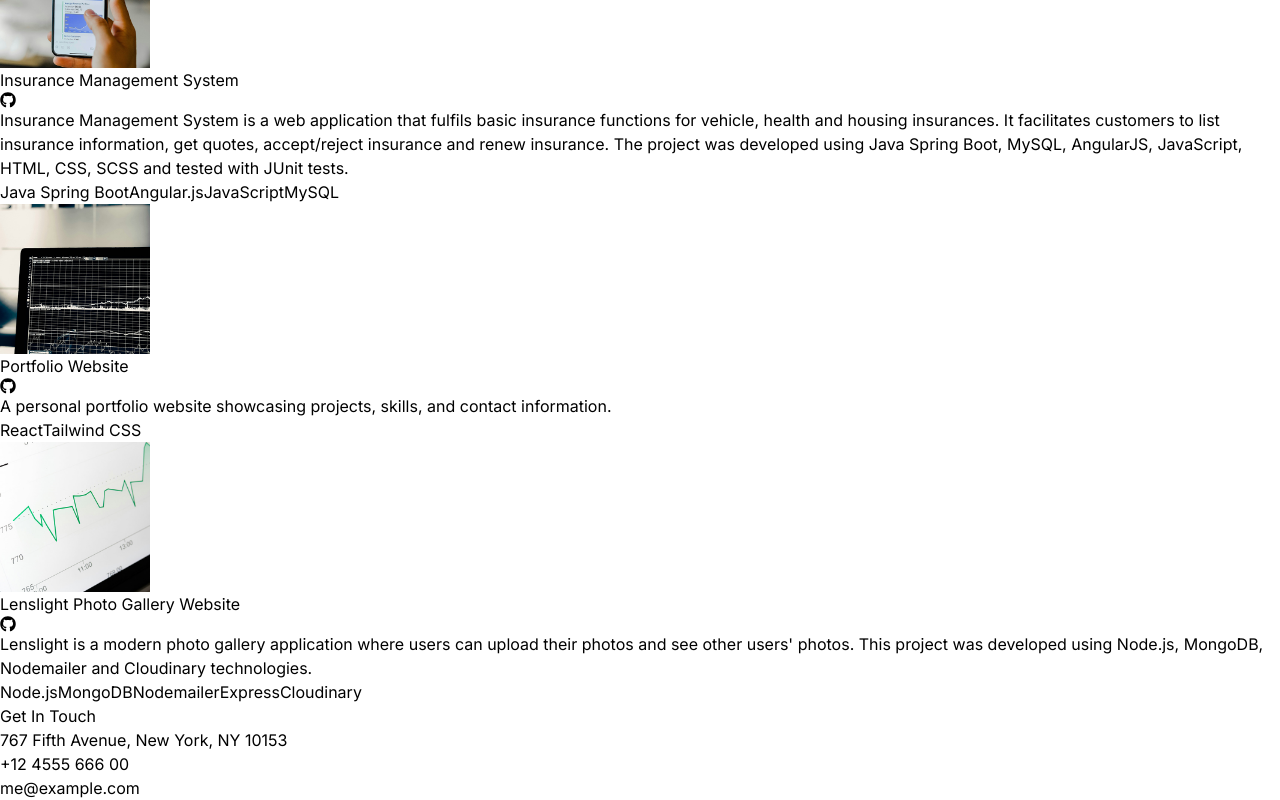
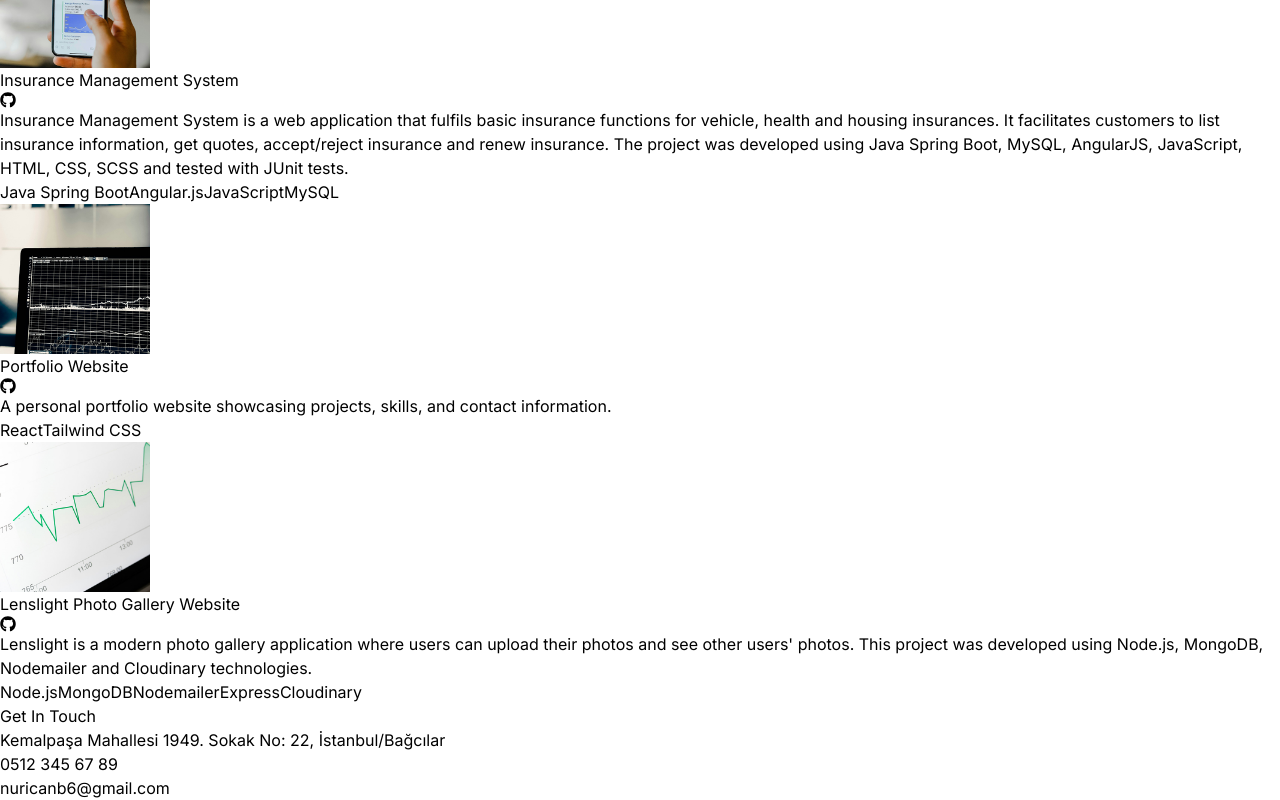
Before and after one commit to nuricanbrdmr/My-Portfolio-Website, a React (Vite) app: page / in a window 1280 px wide. Shown: the part 2635-3435 px from the top of the page. Built offline with nearby package versions, Linux system fonts and the light colour scheme.

Commit message:
Contact and index updated

```diff
--- a/src/components/Contact.jsx
+++ b/src/components/Contact.jsx
@@ -26,7 +26,7 @@ function Contact() {
                     initial={{ opacity: 0, y: 100 }}
                     transition={{ duration: 1.5 }}
                     className='my-4'>
-                    <a href="#" className='border-b'>
+                    <a href={`mailto:${CONTACT.email}`} className='border-b'>
                         {CONTACT.email}
                     </a>
                 </motion.p>
--- a/src/constants/index.js
+++ b/src/constants/index.js
@@ -48,7 +48,7 @@ export const PROJECTS = [
     description:
       "A personal portfolio website showcasing projects, skills, and contact information.",
     technologies: ["React", "Tailwind CSS"],
-    link: "",
+    link: "https://github.com/nuricanbrdmr/My-Portfolio-Website",
   },
   {
     title: "Lenslight Photo Gallery Website",
@@ -61,7 +61,7 @@ export const PROJECTS = [
 ];
 
 export const CONTACT = {
-  address: "767 Fifth Avenue, New York, NY 10153 ",
-  phoneNo: "+12 4555 666 00 ",
-  email: "me@example.com",
+  address: "Kemalpaşa Mahallesi 1949. Sokak No: 22, İstanbul/Bağcılar",
+  phoneNo: "0512 345 67 89",
+  email: "nuricanb6@gmail.com",
 };
```
